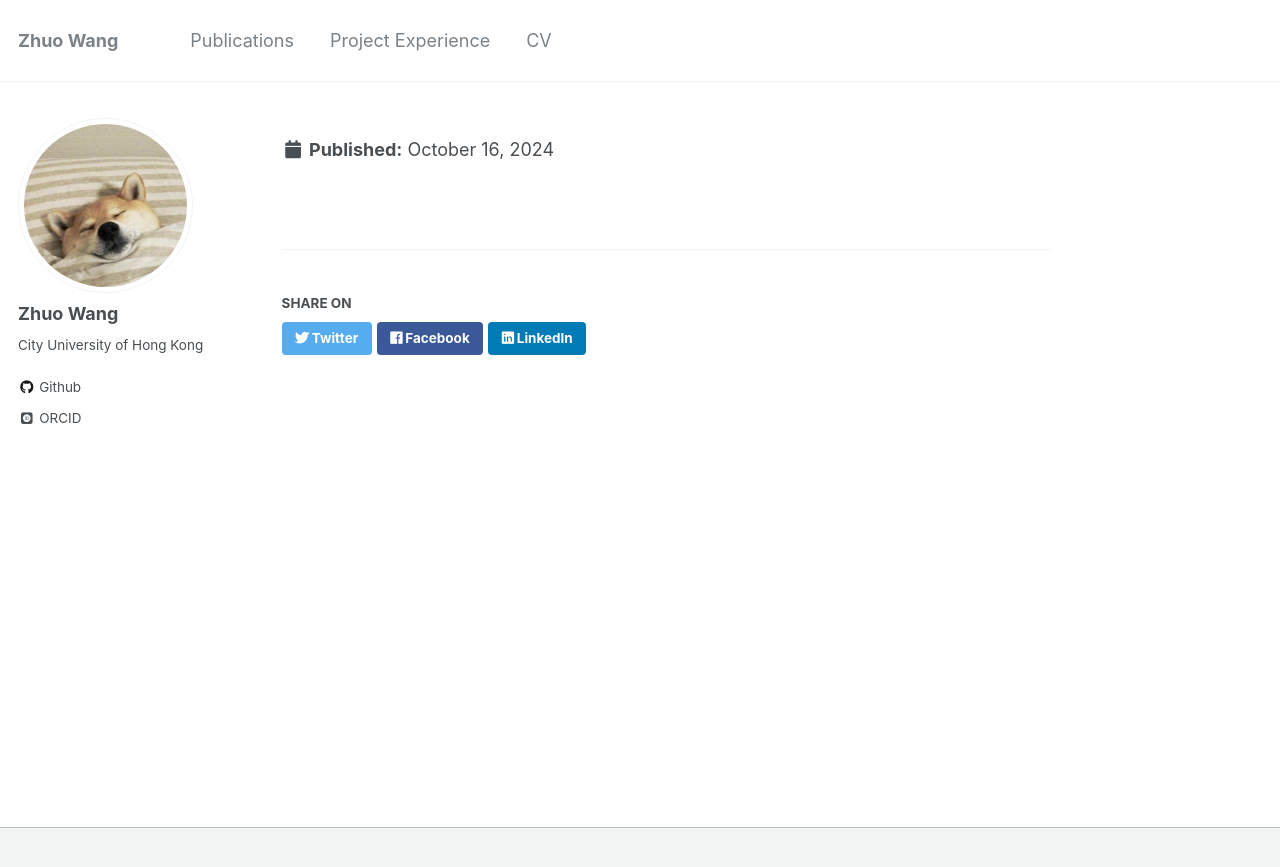
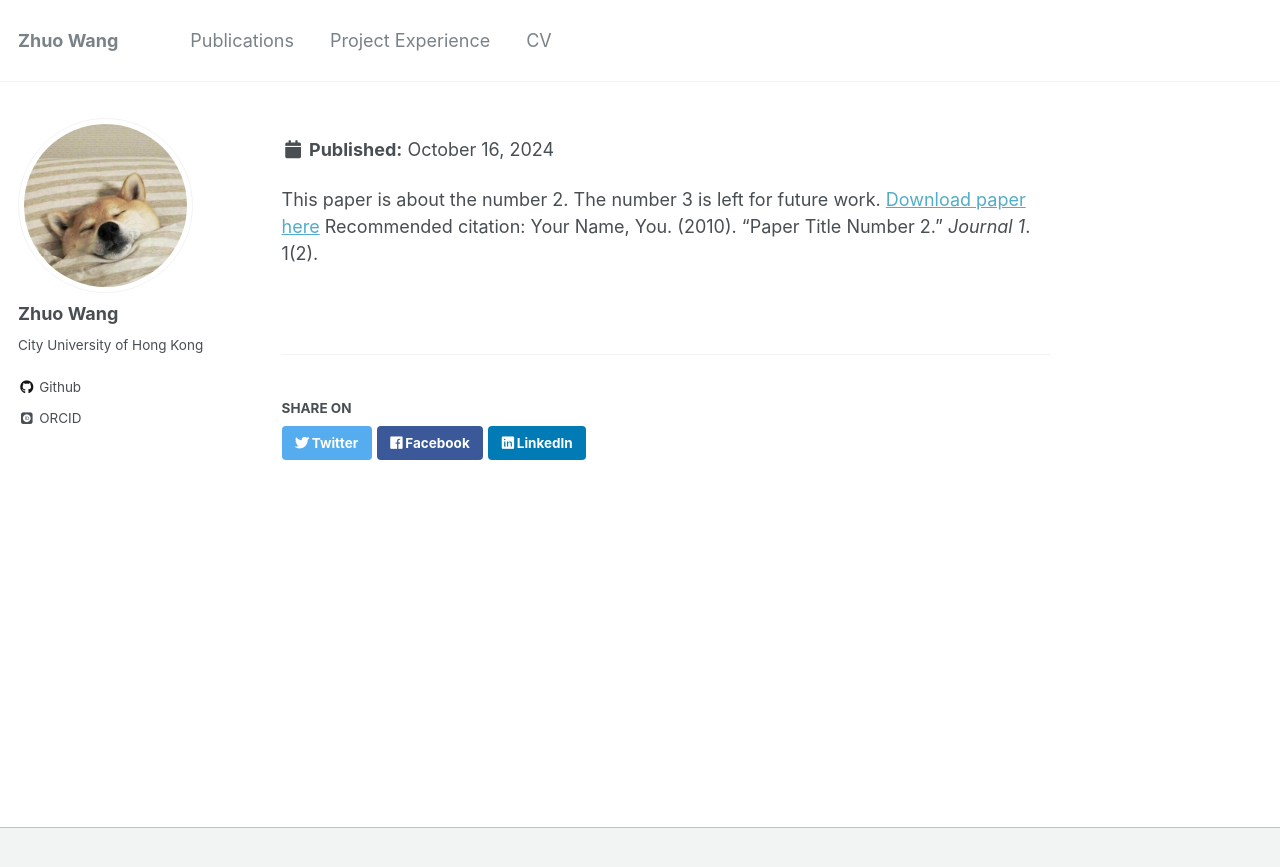
Before and after one commit to zhuozhuoH/zhuozhuoH.github.io, a Jekyll site: the page built from _publications/2010-10-01-paper-title-number-2.md, in a window 1280 px wide. Shown: the top 867 px of the page. Built offline with Jekyll 4.4.1, drawn with Linux system fonts in a browser that asks for light colours; some web fonts are replaced.

Commit message:
Update 2010-10-01-paper-title-number-2.md

```diff
--- a/_publications/2010-10-01-paper-title-number-2.md
+++ b/_publications/2010-10-01-paper-title-number-2.md
@@ -8,3 +8,6 @@ venue: 'Journal 1'
 paperurl: 'http://academicpages.github.io/files/paper2.pdf'
 citation: 'Kai Ma; Zhuo Wang; Yanjie Zhao; Haoyu Wang. (2024). &quot;Decoding Web3: In-depth Analysis of the Third-Party Package Supply Chain.&quot; <i>Internetware '24</i>. 1(2).'
 ---
+This paper is about the number 2. The number 3 is left for future work.
+[Download paper here](http://academicpages.github.io/files/paper2.pdf)
+Recommended citation: Your Name, You. (2010). "Paper Title Number 2." <i>Journal 1</i>. 1(2).
```
